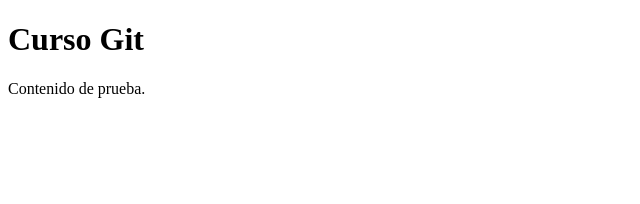
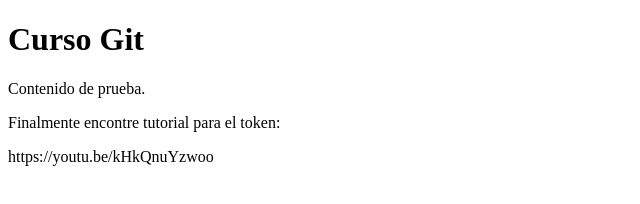
Before and after one commit to sitiojcb/demo-oscar-valles, a plain HTML site: page index.html in a window 1280 px wide. Shown: the whole page, without its empty margins (0-640 px from the left). Drawn offline with Linux system fonts and the light colour scheme.

Commit message:
tuto token

```diff
--- a/index.html
+++ b/index.html
@@ -9,5 +9,7 @@
 <body>
     <h1>Curso Git</h1>
     <p>Contenido de prueba.</p>
+    <p>Finalmente encontre tutorial para el token:</p>
+    <p>https://youtu.be/kHkQnuYzwoo </p>
 </body>
 </html>
```
